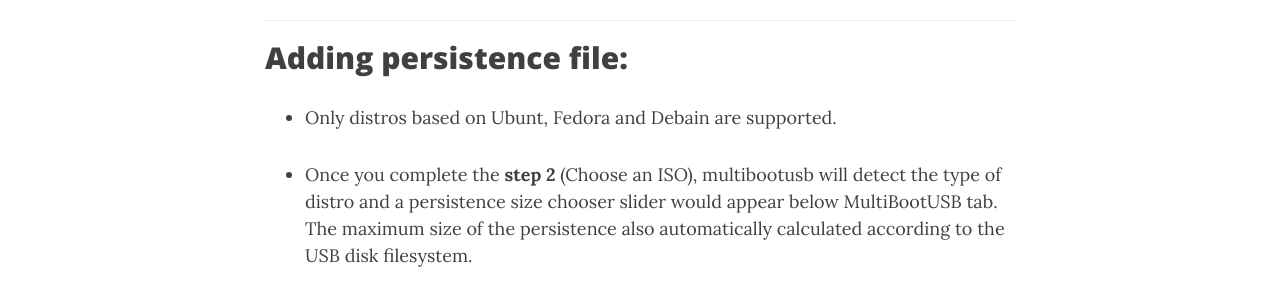
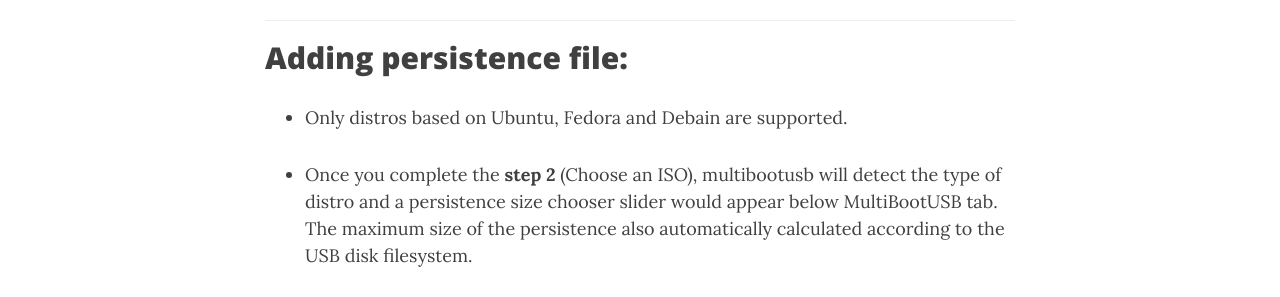
Before and after one commit to mbusb/mbusb.github.io, a Jekyll site: the page built from page_guide.md, in a window 1280 px wide and 900 px high, scrolled down 4520 px. Shown: the part 154-451 px from the top of the window. Built offline with Jekyll 4.4.1, drawn with Linux system fonts in a browser that asks for light colours; nearby versions of some CDN libraries.

Commit message:
Fix spelling mistake
Change "Ubunt" to "Ubuntu"

```diff
--- a/page_guide.md
+++ b/page_guide.md
@@ -141,7 +141,7 @@
 ---
 
 ## Adding persistence file:
-* Only distros based on Ubunt, Fedora and Debain are supported.
+* Only distros based on Ubuntu, Fedora and Debain are supported.
 
 * Once you complete the **step 2** (Choose an ISO), multibootusb will detect the type of
 distro and a persistence size chooser slider would appear below MultiBootUSB tab.
```
